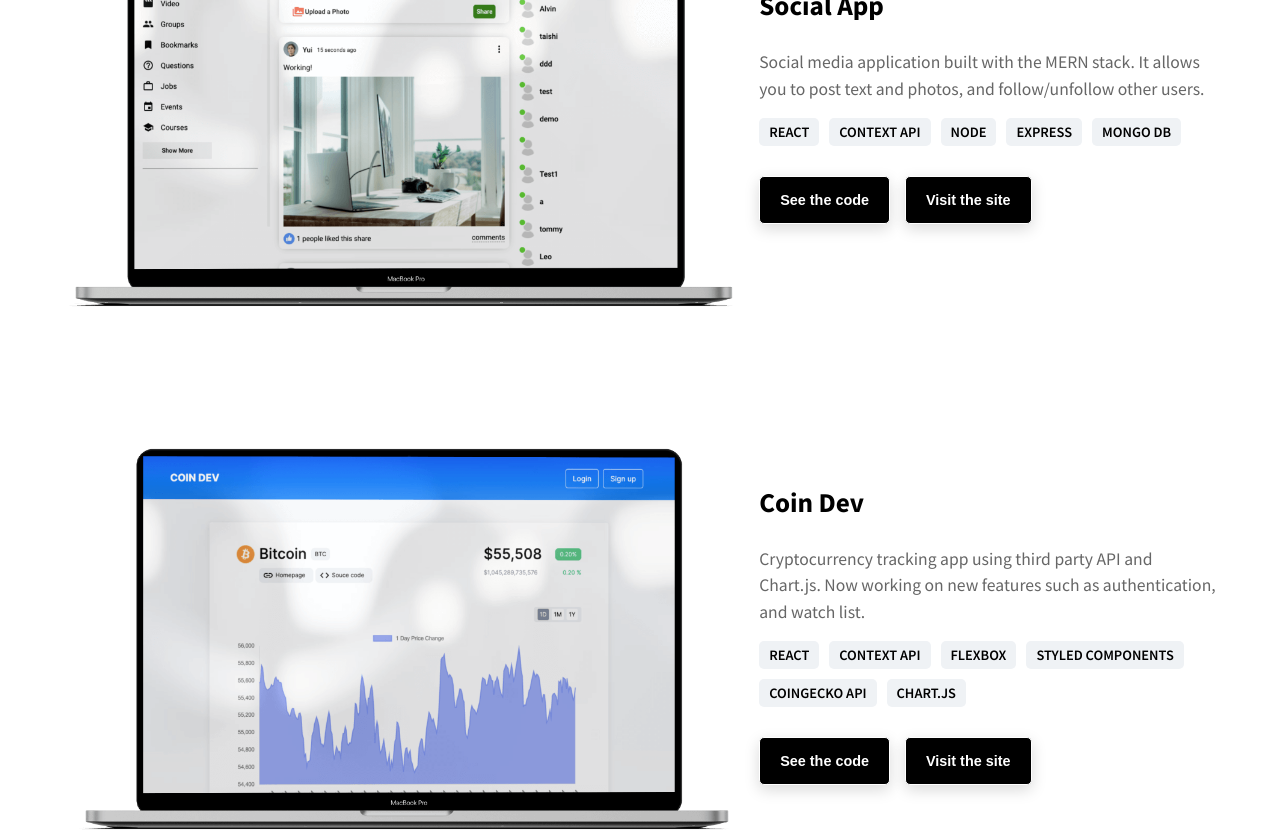
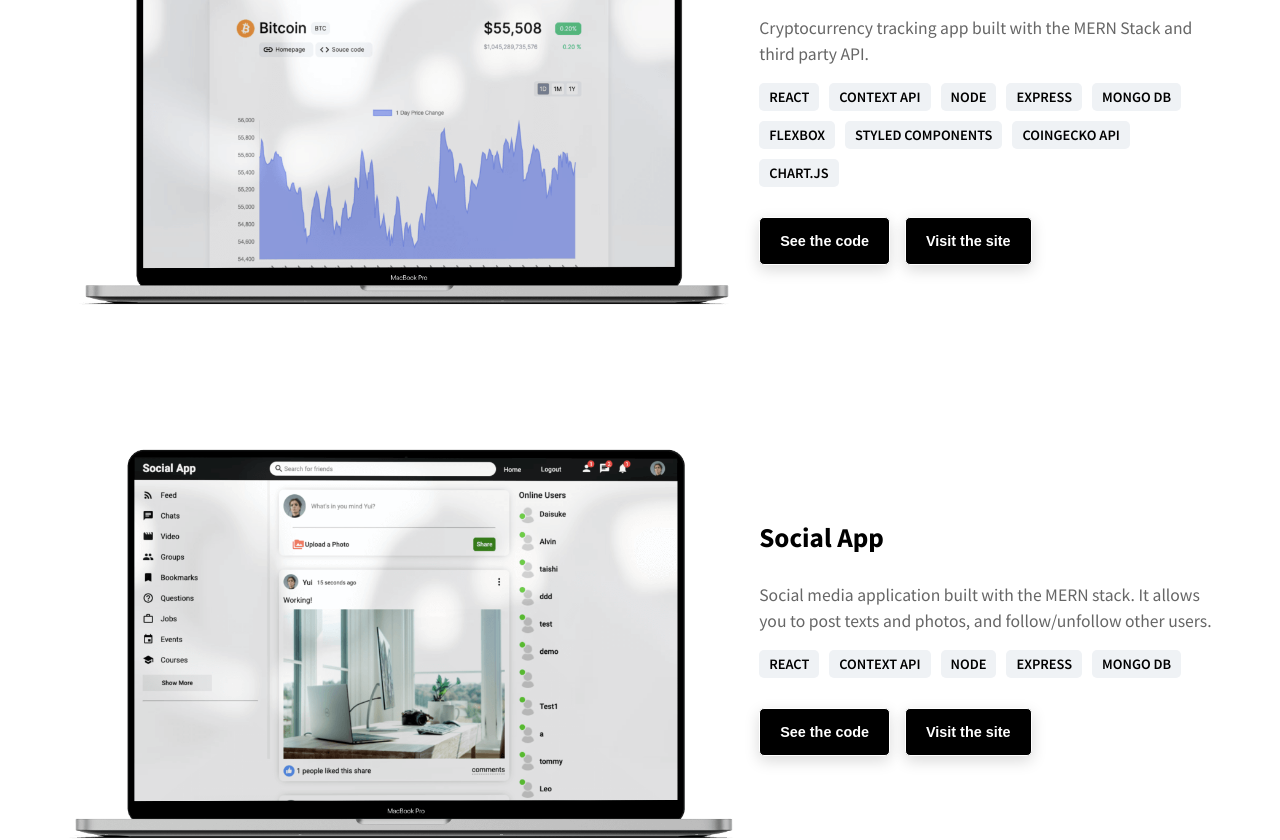
Before and after one commit to daisuke359/portfolio, a React (Create React App) app: page / in a window 1280 px wide. Shown: the part 1900-2740 px from the top of the page. Built offline with nearby package versions, Linux system fonts and the light colour scheme.

Commit message:
update work section

```diff
--- a/src/components/work/Work.jsx
+++ b/src/components/work/Work.jsx
@@ -19,11 +19,33 @@ export default function Work() {
                 <div className="work-list">
                     <div className="work-item" data-aos="fade-up">
                         <div className="work-left">
+                            <img src="/coin-dev.png" alt="" />
+                        </div>
+                        <div className="work-right">
+                            <h4 className="work-title">Coin Dev</h4>
+                            <p className="work-desc">Cryptocurrency tracking app built with the MERN Stack and third party API.</p>
+                            <ul className="app-skills">
+                                <li className="app-skill">REACT</li>
+                                <li className="app-skill">CONTEXT API</li>
+                                <li className="app-skill">NODE</li>
+                                <li className="app-skill">EXPRESS</li>
+                                <li className="app-skill">MONGO DB</li>
+                                <li className="app-skill">FLEXBOX</li>
+                                <li className="app-skill">STYLED COMPONENTS</li>
+                                <li className="app-skill">COINGECKO API</li>
+                                <li className="app-skill">CHART.JS</li>
+                            </ul>
+                            <a href="https://github.com/daisuke359/coin-dev" target="_blank" rel="noreferrer" ><button className="app-btn">See the code</button></a>
+                            <a href="https://cryptocurrencytrackingapp.netlify.app/" target="_blank" rel="noreferrer" ><button className="app-btn">Visit the site</button></a>
+                        </div>
+                    </div>
+                    <div className="work-item" data-aos="fade-up">
+                        <div className="work-left">
                             <img src="/social.png" alt="" />
                         </div>
                         <div className="work-right">
                             <h4 className="work-title">Social App</h4>
-                            <p className="work-desc">Social media application built with the MERN stack. It allows you to post text and photos, and follow/unfollow other users.</p>
+                            <p className="work-desc">Social media application built with the MERN stack. It allows you to post texts and photos, and follow/unfollow other users.</p>
                             <ul className="app-skills">
                                 <li className="app-skill">REACT</li>
                                 <li className="app-skill">CONTEXT API</li>
@@ -33,25 +55,6 @@ export default function Work() {
                             </ul>
                             <a href="https://github.com/daisuke359/social-app" target="_blank" rel="noreferrer" ><button className="app-btn">See the code</button></a>
                             <a href="https://social-app-mern.netlify.app/" target="_blank" rel="noreferrer" ><button className="app-btn">Visit the site</button></a>
-                        </div>
-                    </div>
-                    <div className="work-item" data-aos="fade-up">
-                        <div className="work-left">
-                            <img src="/coin-dev.png" alt="" />
-                        </div>
-                        <div className="work-right">
-                            <h4 className="work-title">Coin Dev</h4>
-                            <p className="work-desc">Cryptocurrency tracking app using third party API and Chart.js. Now working on new features such as authentication, and watch list.</p>
-                            <ul className="app-skills">
-                                <li className="app-skill">REACT</li>
-                                <li className="app-skill">CONTEXT API</li>
-                                <li className="app-skill">FLEXBOX</li>
-                                <li className="app-skill">STYLED COMPONENTS</li>
-                                <li className="app-skill">COINGECKO API</li>
-                                <li className="app-skill">CHART.JS</li>
-                            </ul>
-                            <a href="https://github.com/daisuke359/coin-dev" target="_blank" rel="noreferrer" ><button className="app-btn">See the code</button></a>
-                            <a href="https://cryptocurrencytrackingapp.netlify.app/" target="_blank" rel="noreferrer" ><button className="app-btn">Visit the site</button></a>
                         </div>
                     </div>
                     <div className="work-item" data-aos="fade-up">
```
